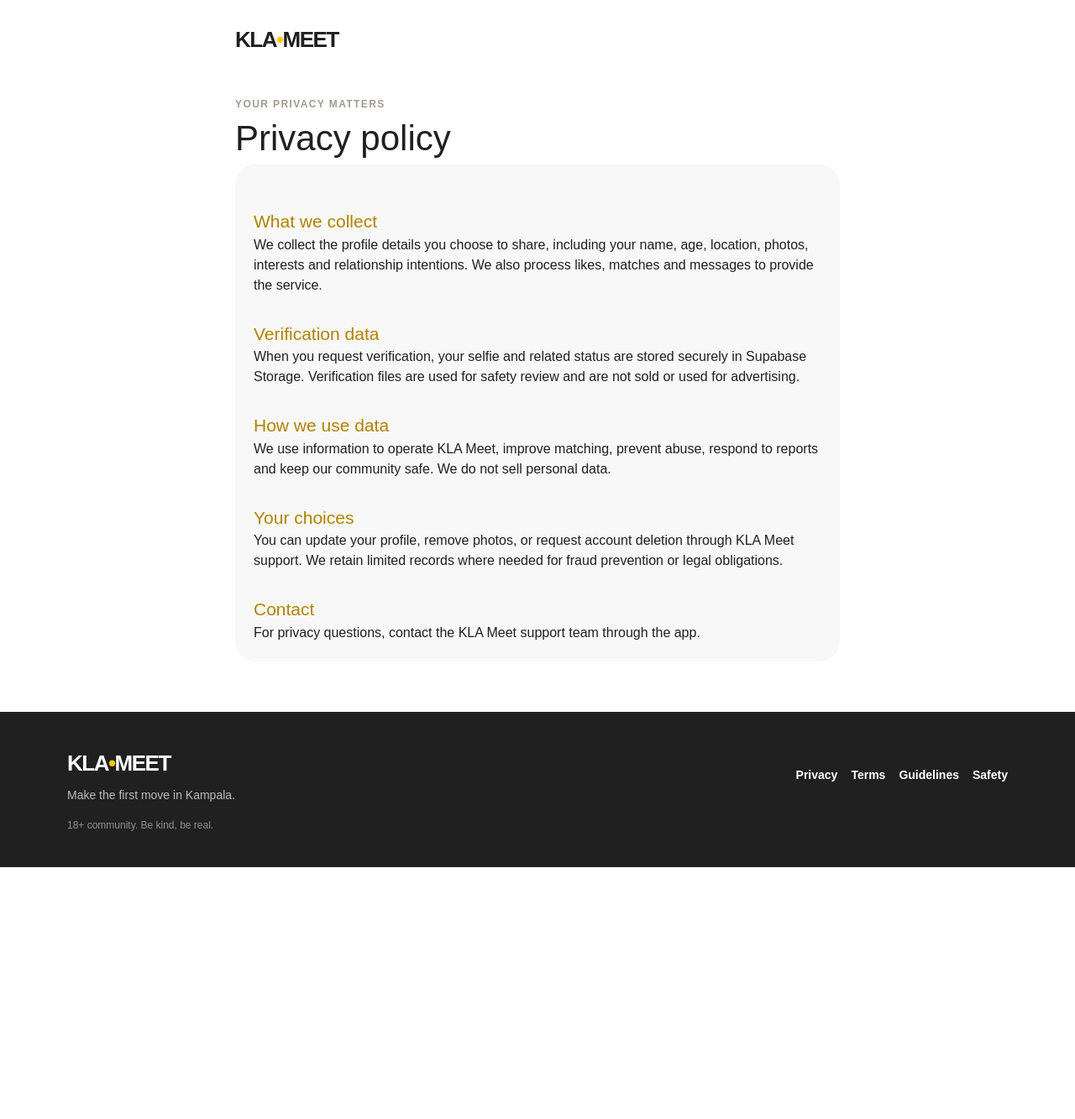
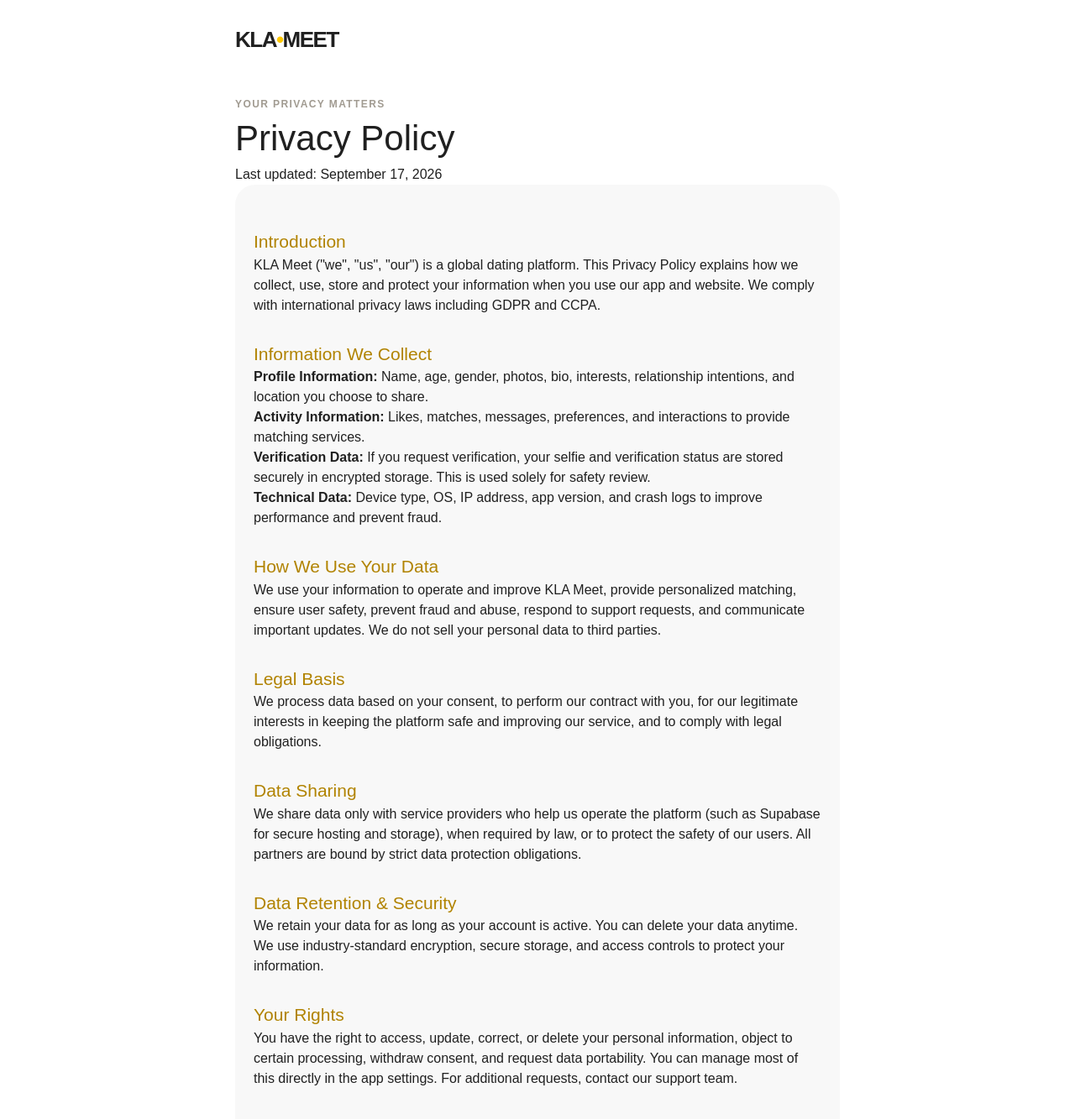
Before and after one commit to hwylhuzail/kla-meet, a Next.js app: page /privacy in a window 1280 px wide. Shown: the top 1333 px of the page at 84% size. Before the commit the page ends 1033 px from the top, so only its background shows below. Built offline with nearby package versions, Linux system fonts and the light colour scheme.

Commit message:
Update page.tsx

```diff
--- a/app/privacy/page.tsx
+++ b/app/privacy/page.tsx
@@ -2,5 +2,59 @@ import Link from 'next/link'
 import Footer from '@/components/Footer'
 
 export default function Privacy() {
-  return <><main className="legal-page"><div className="legal-content"><Link href="/" className="brand">KLA<span className="brand-mark">•</span>MEET</Link><p className="eyebrow mt-12">Your privacy matters</p><h1>Privacy policy</h1><section><h2>What we collect</h2><p>We collect the profile details you choose to share, including your name, age, location, photos, interests and relationship intentions. We also process likes, matches and messages to provide the service.</p><h2>Verification data</h2><p>When you request verification, your selfie and related status are stored securely in Supabase Storage. Verification files are used for safety review and are not sold or used for advertising.</p><h2>How we use data</h2><p>We use information to operate KLA Meet, improve matching, prevent abuse, respond to reports and keep our community safe. We do not sell personal data.</p><h2>Your choices</h2><p>You can update your profile, remove photos, or request account deletion through KLA Meet support. We retain limited records where needed for fraud prevention or legal obligations.</p><h2>Contact</h2><p>For privacy questions, contact the KLA Meet support team through the app.</p></section></div></main><Footer /></>
+  return (
+    <>
+      <main className="legal-page">
+        <div className="legal-content">
+          <Link href="/" className="brand">
+            KLA<span className="brand-mark">•</span>MEET
+          </Link>
+          <p className="eyebrow mt-12">Your privacy matters</p>
+          <h1>Privacy Policy</h1>
+          <p className="muted">Last updated: September 17, 2026</p>
+
+          <section>
+            <h2>Introduction</h2>
+            <p>
+              KLA Meet ("we", "us", "our") is a global dating platform. This Privacy Policy explains how we collect, use, store and protect your information when you use our app and website. We comply with international privacy laws including GDPR and CCPA.
+            </p>
+
+            <h2>Information We Collect</h2>
+            <p><strong>Profile Information:</strong> Name, age, gender, photos, bio, interests, relationship intentions, and location you choose to share.</p>
+            <p><strong>Activity Information:</strong> Likes, matches, messages, preferences, and interactions to provide matching services.</p>
+            <p><strong>Verification Data:</strong> If you request verification, your selfie and verification status are stored securely in encrypted storage. This is used solely for safety review.</p>
+            <p><strong>Technical Data:</strong> Device type, OS, IP address, app version, and crash logs to improve performance and prevent fraud.</p>
+
+            <h2>How We Use Your Data</h2>
+            <p>We use your information to operate and improve KLA Meet, provide personalized matching, ensure user safety, prevent fraud and abuse, respond to support requests, and communicate important updates. We do not sell your personal data to third parties.</p>
+
+            <h2>Legal Basis</h2>
+            <p>We process data based on your consent, to perform our contract with you, for our legitimate interests in keeping the platform safe and improving our service, and to comply with legal obligations.</p>
+
+            <h2>Data Sharing</h2>
+            <p>We share data only with service providers who help us operate the platform (such as Supabase for secure hosting and storage), when required by law, or to protect the safety of our users. All partners are bound by strict data protection obligations.</p>
+
+            <h2>Data Retention & Security</h2>
+            <p>We retain your data for as long as your account is active. You can delete your data anytime. We use industry-standard encryption, secure storage, and access controls to protect your information.</p>
+
+            <h2>Your Rights</h2>
+            <p>You have the right to access, update, correct, or delete your personal information, object to certain processing, withdraw consent, and request data portability. You can manage most of this directly in the app settings. For additional requests, contact our support team.</p>
+
+            <h2>International Data Transfers</h2>
+            <p>Your information may be processed and stored in different countries where we have operations or use cloud providers. We ensure appropriate safeguards are in place for international transfers.</p>
+
+            <h2>Children's Privacy</h2>
+            <p>KLA Meet is for users 18 years and older. We do not knowingly collect data from children.</p>
+
+            <h2>Changes to this Policy</h2>
+            <p>We may update this policy from time to time. We will notify you of significant changes within the app.</p>
+
+            <h2>Contact Us</h2>
+            <p>For privacy questions or to exercise your rights, please contact us through the support section in the KLA Meet app or at privacy@kla-meet.com.</p>
+          </section>
+        </div>
+      </main>
+      <Footer />
+    </>
+  )
 }
```
